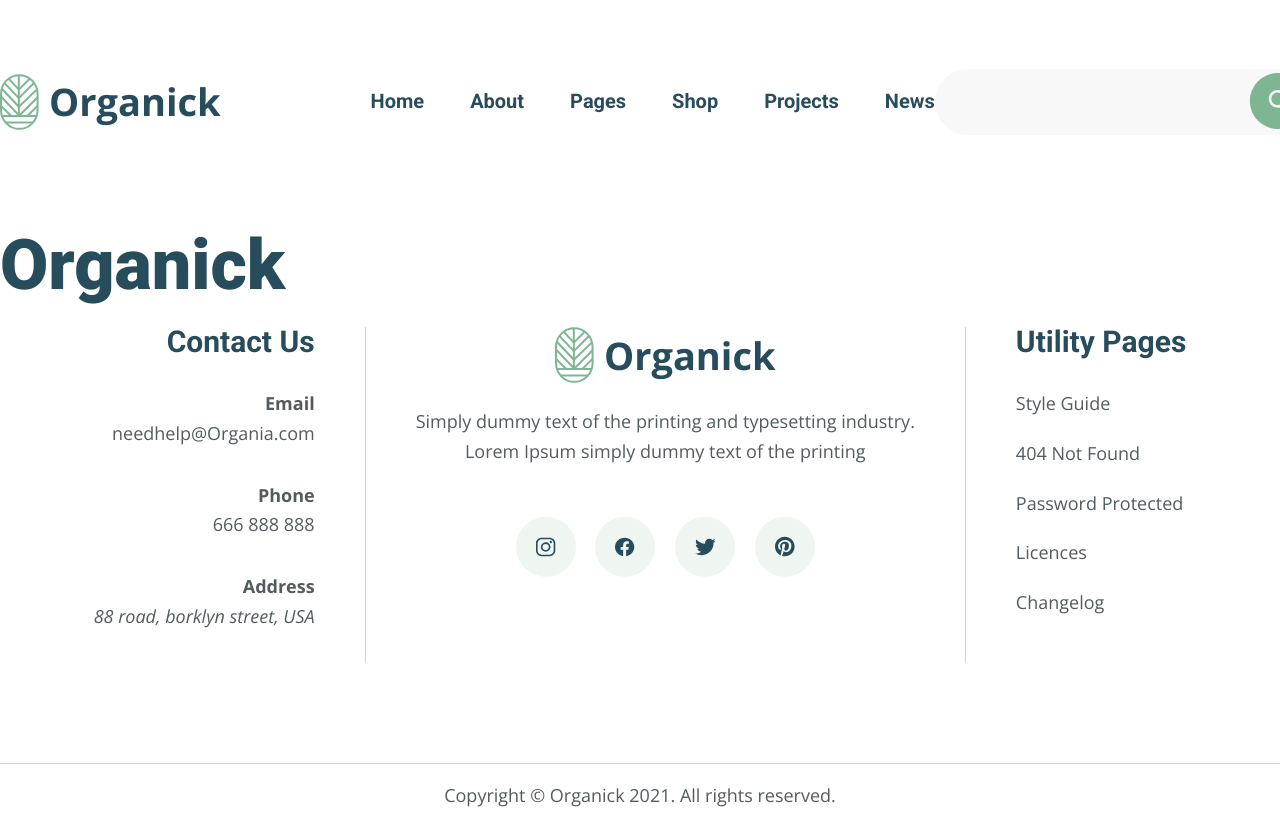
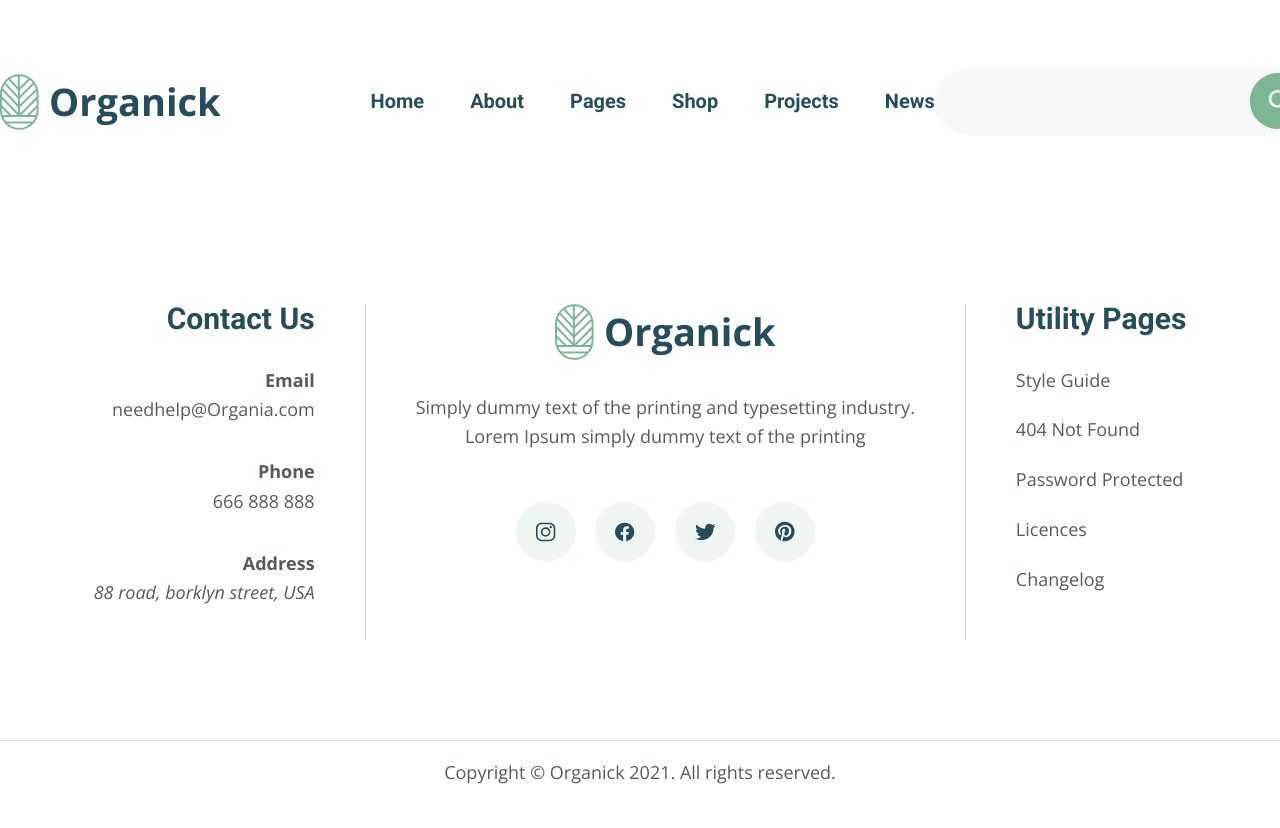
Before and after one commit to Yonnico/hexlet-organick, a plain HTML site: page index.html in a window 1280 px wide. Shown: the top 828 px of the page. After the commit the page ends 805 px from the top, so only its background shows below. Drawn offline with nearby package versions, Linux system fonts and the light colour scheme.

Commit message:
fix footer logo area, add footer margin

```diff
--- a/css/components/footer.css
+++ b/css/components/footer.css
@@ -1,8 +1,6 @@
-.footer {
-  display: flex;
-}
+.footer-wrapper {
+  margin-block: 100px;
 
-.footer-wrapper {
   display: flex;
   justify-content: center;
 
@@ -73,8 +71,6 @@
 }
 
 .footer-horizontal-line {
-  margin-top: 100px;
-
   height: 1px;
 
   background: var(--light-silver);
@@ -83,5 +79,5 @@
 .footer-copyright {
   text-align: center;
 
-  padding-block: 17px;
+  margin-block: 17px;
 }
--- a/css/main.css
+++ b/css/main.css
@@ -94,7 +94,7 @@ img {
 }
 
 .logo {
-  display: flex;
+  display: inline-flex;
   align-items: center;
   justify-content: center;
 
--- a/index.html
+++ b/index.html
@@ -75,11 +75,13 @@
   </header>
   <main>
     <div class="container">
-      <h1>Organick</h1>
+      <section class="subscribe-banner">
+
+      </section>
     </div>
   </main>
   <footer>
-    <div class="container">
+    <div class="сontainer">
       <div class="footer-wrapper">
         <div class="footer-contact-us">
           <h5 class="footer-contact-us-title">Contact Us</h5>
```
